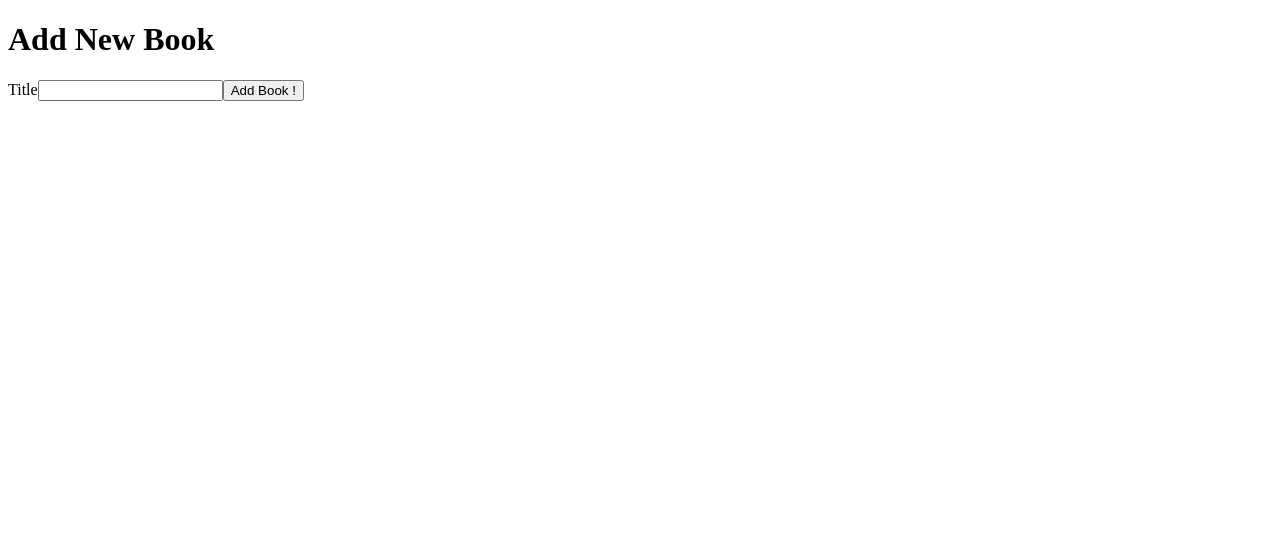
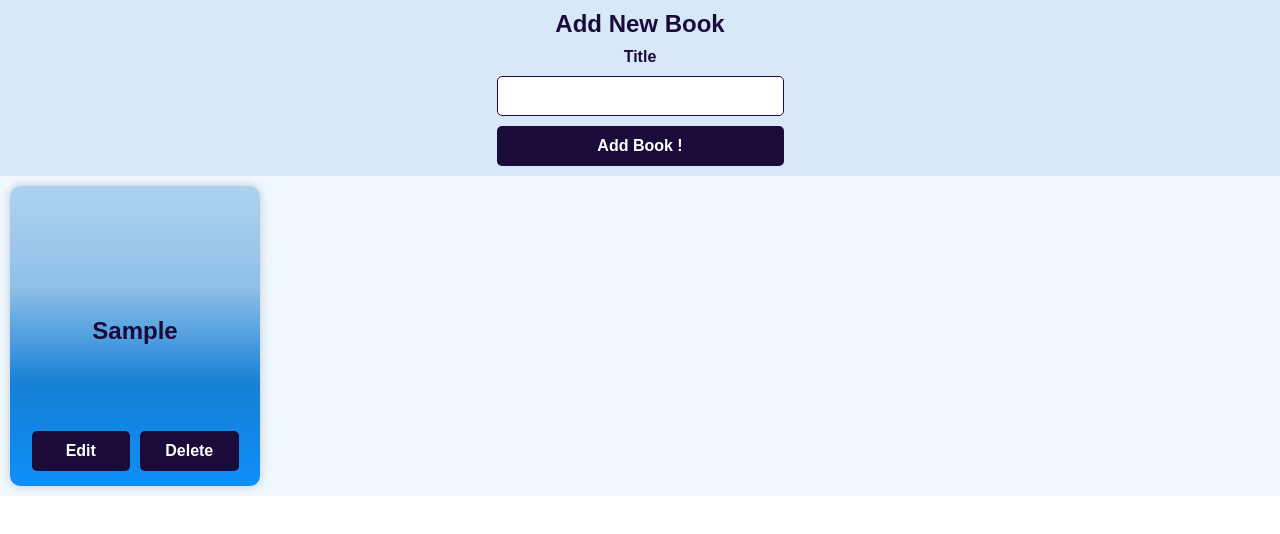
Before and after one commit to fatalegayatri/bookstore, a React (Create React App) app: page / in a window 1280 px wide. Both pictures are taken after typing "Sample" into the empty fields and a click on the button "Add Book !". Shown: the top 534 px of the page. Built offline with nearby package versions, Linux system fonts and the light colour scheme.

Commit message:
Deleting,Editing Functionality Added

```diff
--- a/src/App.js
+++ b/src/App.js
@@ -4,13 +4,33 @@ import BookList from "./components/BookList";
 import { useState } from "react";
 const App = () => {
   const [books, setBooks] = useState([]);
-  const newbook = [...books];
-  const HandleBookCreate = (book) => {
-    console.log(book);
+
+  const HandleBookCreate = (title) => {
+    const updatedBooks = [
+      ...books,
+      { id: Math.round(Math.random() * 1000), title },
+    ];
+    setBooks(updatedBooks);
+  };
+  const DeleteBook = (id) => {
+    const updatedBooks = books.filter((book) => book.id !== id);
+    setBooks(updatedBooks);
+  };
+  const EditBook = (id, title) => {
+    const updatedBooks = books.map((book) => {
+      if (book.id === id) {
+        return { ...book, title };
+      }
+      return book;
+    });
+    setBooks(updatedBooks);
+    console.log("it is a updated book", updatedBooks);
   };
   return (
     <>
+      {console.log(books)}
       <CreateBook onCreate={HandleBookCreate} />
+      <BookList books={books} onDelete={DeleteBook} onEdit={EditBook} />
     </>
   );
 };
--- a/src/components/Book.js
+++ b/src/components/Book.js
@@ -1,7 +1,48 @@
 import React from "react";
+import "../style.css";
+import { useState } from "react";
+import EditBook from "./EditBook";
 
-const Book = () => {
-  return <div>Book</div>;
+const Book = ({ book, onDelete, onEdit }) => {
+  const [edit, setEdit] = useState(true);
+  const handleOnclick = () => {
+    setEdit(!edit);
+  };
+
+  const handleDelete = () => {
+    onDelete(book.id);
+  };
+  return (
+    <div>
+      <div className="card">
+        {edit ? (
+          <div className="card-body">
+            <h5 className="card-title">{book.title}</h5>
+
+            <div className="btn-group" role="group" aria-label="Basic example">
+              <button
+                type="button"
+                className="btn btn-secondary"
+                onClick={handleOnclick}
+              >
+                Edit
+              </button>
+              <button
+                type="button"
+                className="btn btn-secondary"
+                onClick={handleDelete}
+              >
+                Delete
+              </button>
+              {/* <EditBook book={book} /> */}
+            </div>
+          </div>
+        ) : (
+          <EditBook book={book} onEdit={onEdit} onSave={handleOnclick} />
+        )}
+      </div>
+    </div>
+  );
 };
 
 export default Book;
--- a/src/components/BookList.js
+++ b/src/components/BookList.js
@@ -1,7 +1,13 @@
 import React from "react";
-
-const BookList = () => {
-  return <div>BookList</div>;
+import Book from "./Book";
+import "../style.css";
+const BookList = ({ books, onDelete, onEdit }) => {
+  const renderedBooks = books.map((book) => {
+    return (
+      <Book key={book.id} book={book} onDelete={onDelete} onEdit={onEdit} />
+    );
+  });
+  return <div className="card-container"> {renderedBooks}</div>;
 };
 
 export default BookList;
--- a/src/components/CreateBook.js
+++ b/src/components/CreateBook.js
@@ -1,5 +1,7 @@
 import React from "react";
 import { useState } from "react";
+import "../style.css";
+
 const CreateBook = ({ onCreate }) => {
   const [title, setTitle] = useState("");
   const handleChange = (event) => {
@@ -11,12 +13,21 @@ const CreateBook = ({ onCreate }) => {
     setTitle("");
   };
   return (
-    <div>
-      <h1> Add New Book </h1>
+    <div className="form-container">
+      <h1 className="form-title"> Add New Book </h1>
       <form action="" onSubmit={handlesubmit}>
-        <label htmlFor="title">Title</label>
-        <input type="text" id="title" value={title} onChange={handleChange} />
-        <button>Add Book !</button>
+        <div className="input-wrapper">
+          <label htmlFor="title">Title</label>
+          <input
+            type="text"
+            id="title"
+            value={title}
+            onChange={handleChange}
+            className="input"
+            required
+          />
+          <button className="btn">Add Book !</button>
+        </div>
       </form>
     </div>
   );
--- a/src/components/EditBook.js
+++ b/src/components/EditBook.js
@@ -0,0 +1,32 @@
+import React, { useState } from "react";
+
+const EditBook = ({ onEdit, book, onSave }) => {
+  const [title, setTitle] = useState(book.title);
+  const handleChange = (event) => {
+    setTitle(event.target.value);
+  };
+  const handleSubmit = (event) => {
+    event.preventDefault();
+    console.log("handleSubmit", title);
+    onSave();
+    onEdit(book.id, title);
+  };
+
+  return (
+    <div>
+      <form className="form-group" onSubmit={handleSubmit}>
+        <label htmlFor="title">Title</label>
+        <input
+          type="text"
+          className="form-control"
+          id="title"
+          value={title}
+          onChange={handleChange}
+        />
+        <button className="btn btn-primary">Save</button>
+      </form>
+    </div>
+  );
+};
+
+export default EditBook;
--- /dev/null
+++ b/src/style.css
@@ -0,0 +1,126 @@
+* {
+  margin: 0;
+  padding: 0;
+  box-sizing: border-box;
+}
+.card {
+  font-family: Arial, Helvetica, sans-serif;
+  display: flex;
+  flex-direction: column;
+  align-items: center;
+  width: 250px;
+  height: 300px;
+  background-image: linear-gradient(
+    to bottom,
+    rgb(173, 210, 240),
+    rgb(144, 192, 231),
+    rgb(21, 127, 214),
+    rgb(14, 143, 248)
+  );
+  border-radius: 10px;
+  box-shadow: 0 0 10px rgba(0, 0, 0, 0.2);
+  margin: 10px;
+  padding: 10px;
+  transition: all 0.3s ease-in-out;
+  cursor: pointer;
+}
+.form-container {
+  font-family: \"Roboto\", sans-serif;
+  display: flex;
+  flex-direction: column;
+  align-items: center;
+  width: 100%;
+  height: 100%;
+  background-color: rgb(215, 233, 248);
+}
+.form-title {
+  font-size: 1.5rem;
+  font-weight: 600;
+  margin: 10px;
+  color: rgb(27, 11, 58);
+}
+.input-wrapper {
+  display: flex;
+
+  flex-direction: column;
+  align-items: center;
+  width: 100%;
+  height: 100%;
+}
+.input-wrapper label {
+  font-size: 1rem;
+  font-weight: 600;
+  margin-bottom: 10px;
+  color: rgb(27, 11, 58);
+}
+.input-wrapper input {
+  width: 100%;
+  height: 40px;
+  border-radius: 5px;
+  border: 1px solid rgb(27, 11, 58);
+  padding: 0 10px;
+  margin-bottom: 10px;
+  font-size: 20px;
+  outline: none;
+}
+.input-wrapper button {
+  margin: 0px 0px 10px 0px;
+}
+
+.card-body {
+  display: flex;
+  position: relative;
+  flex-direction: column;
+  justify-content: center;
+  align-items: center;
+  width: 90%;
+  height: 100%;
+}
+.card-title {
+  font-size: 1.5rem;
+  font-weight: 600;
+  margin-bottom: 10px;
+  color: rgb(27, 11, 58);
+}
+.card-container {
+  background-color: aliceblue;
+  display: flex;
+  flex-wrap: wrap;
+  align-items: center;
+  width: 100%;
+  height: 100%;
+}
+.btn {
+  display: flex;
+  justify-content: center;
+  align-items: center;
+  width: 100%;
+  height: 40px;
+  background-color: rgb(27, 11, 58);
+  color: white;
+  font-size: 1rem;
+  font-weight: 600;
+  border-radius: 5px;
+  padding: 10px;
+  margin-top: 10px;
+  border: none;
+  cursor: pointer;
+  transition: all 0.3s ease-in-out;
+}
+.btn:hover {
+  background-color: #fff;
+  color: rgb(27, 11, 58);
+  transform: scale(1.1);
+}
+
+.btn-group {
+  display: flex;
+  justify-content: space-between;
+  align-items: center;
+  width: 100%;
+  height: 40px;
+  gap: 10px;
+  margin-top: 10px;
+  position: absolute;
+  bottom: 10px;
+}
```
